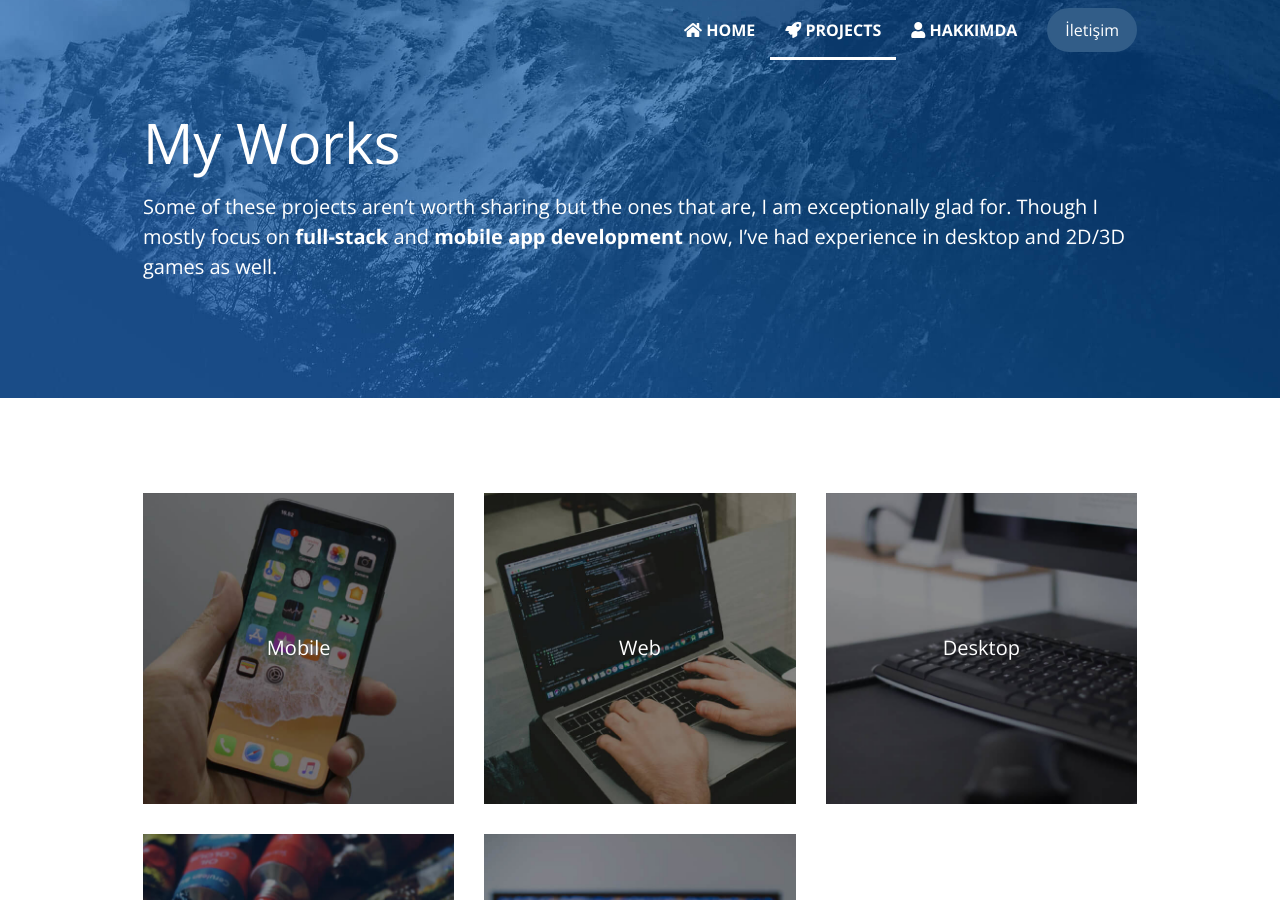
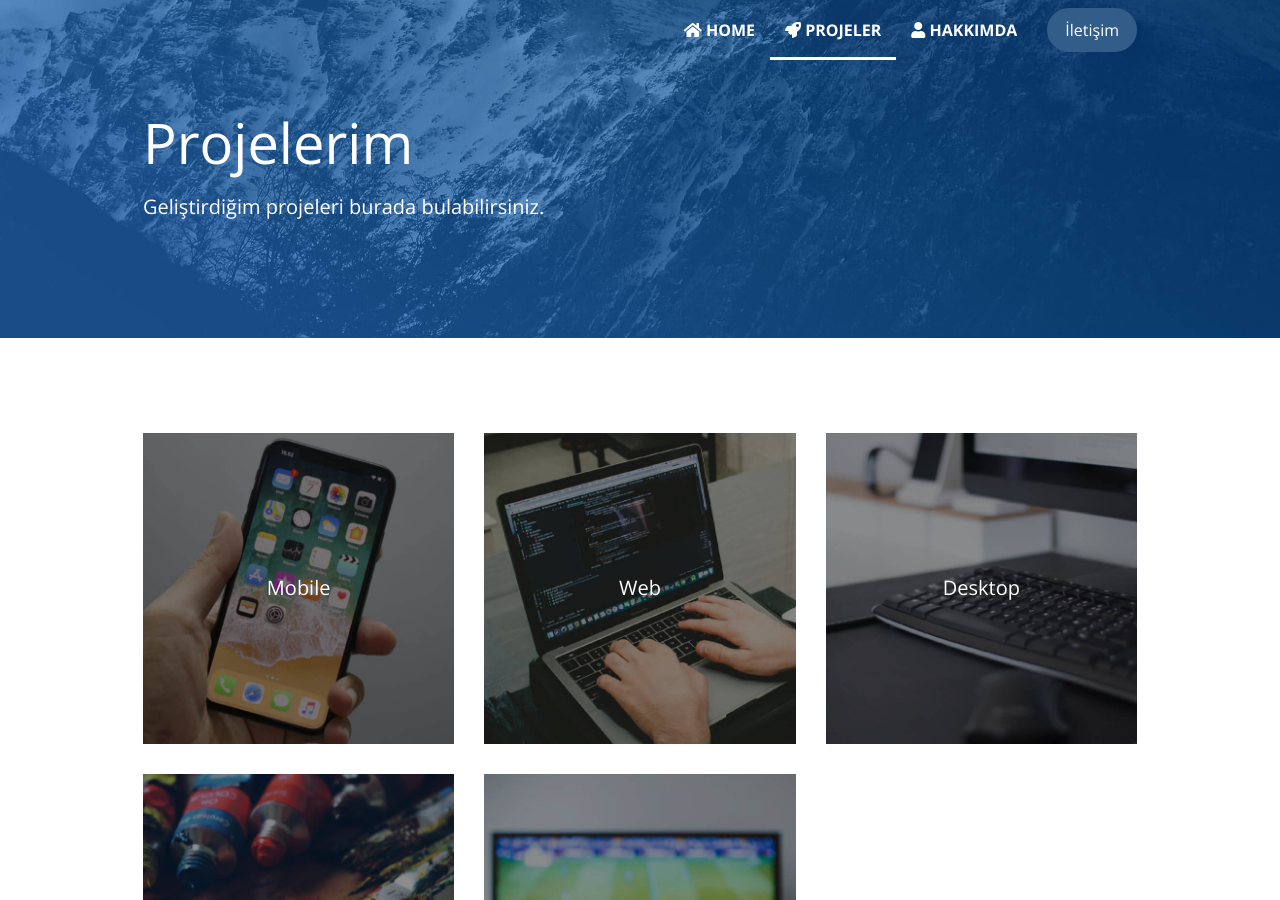
Before and after one commit to srkngrl/srkngrl.github.io, a Jekyll site: the page built from _pages/projects.html, in a window 1280 px wide and 900 px high. Built offline with Jekyll 4.4.1, drawn with Linux system fonts in a browser that asks for light colours.

Commit message:
Update projects.html

```diff
--- a/_pages/projects.html
+++ b/_pages/projects.html
@@ -1,11 +1,11 @@
 ---
-title: Projects
+title: Projeler
 permalink: "/projects"
 layout: page
 order: 2
 
-heading: My Works
-sub-heading: Some of these projects aren’t worth sharing but the ones that are, I am exceptionally glad for. Though I mostly focus on <strong>full-stack</strong> and <strong>mobile app development</strong> now, I’ve had experience in desktop and 2D/3D games as well.
+heading: Projelerim
+sub-heading: Geliştirdiğim projeleri burada bulabilirsiniz.
 hero-color: 18437A
 hero-image: 5
 font-awesome: fas fa-rocket
```
